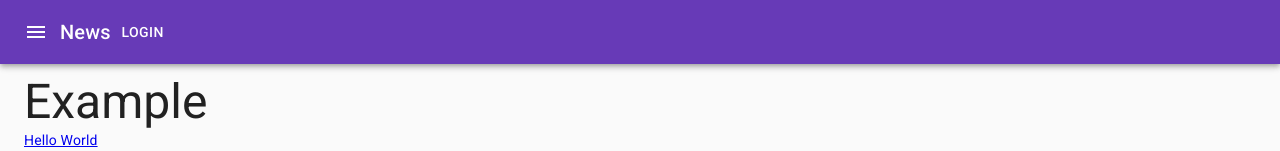
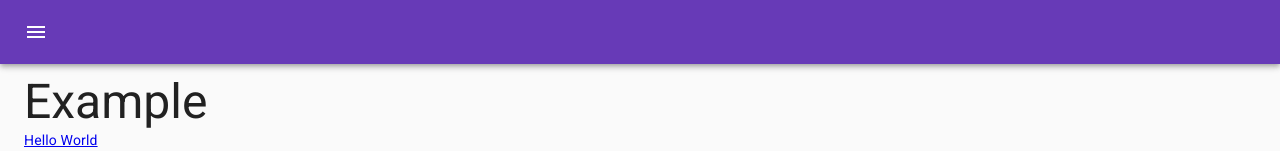
Before and after one commit to jey3dayo/nextjs-hands-on-2021, a Next.js app: page / in a window 1280 px wide. Shown: the top 151 px of the page. Built offline with nearby package versions, Linux system fonts and the light colour scheme.

Commit message:
CustomAppBar実装

```diff
--- /dev/null
+++ b/components/uiParts/CustomAppBar.js
@@ -0,0 +1,25 @@
+import getConfig from 'next/config';
+import AppBar from '@material-ui/core/AppBar';
+import Toolbar from '@material-ui/core/Toolbar';
+import Typography from '@material-ui/core/Typography';
+import Button from '@material-ui/core/Button';
+import IconButton from '@material-ui/core/IconButton';
+import MenuIcon from '@material-ui/icons/Menu';
+
+const { publicRuntimeConfig } = getConfig();
+const { APP_NAME } = publicRuntimeConfig;
+
+const CustomAppBar = () => (
+    <AppBar position="static">
+      <Toolbar>
+        <IconButton size="medium" edge="start" color="inherit" aria-label="menu" sx={{ mr: 2 }}>
+          <MenuIcon />
+        </IconButton>
+        <Typography variant="h6" component="div" sx={{ flexGrow: 1 }}>
+          {APP_NAME}
+        </Typography>
+      </Toolbar>
+    </AppBar>
+);
+
+export default CustomAppBar;
--- a/pages/index.js
+++ b/pages/index.js
@@ -1,26 +1,12 @@
-import AppBar from '@material-ui/core/AppBar';
 import Box from '@material-ui/core/Box';
-import Toolbar from '@material-ui/core/Toolbar';
 import Typography from '@material-ui/core/Typography';
-import Button from '@material-ui/core/Button';
-import IconButton from '@material-ui/core/IconButton';
-import MenuIcon from '@material-ui/icons/Menu';
 import Container from '@material-ui/core/container';
+import CustomAppBar from '/components/uiParts/CustomAppBar';
 import ExampleLinks from '/components/uiParts/ExampleLinks';
 
 const Index = () => (
   <Box sx={{ flexGrow: 1 }}>
-    <AppBar position="static">
-      <Toolbar>
-        <IconButton size="large" edge="start" color="inherit" aria-label="menu" sx={{ mr: 2 }}>
-          <MenuIcon />
-        </IconButton>
-        <Typography variant="h6" component="div" sx={{ flexGrow: 1 }}>
-          News
-        </Typography>
-        <Button color="inherit">Login</Button>
-      </Toolbar>
-    </AppBar>
+    <CustomAppBar />
     <Container style={{ marginTop: '10px' }}>
       <Typography variant="h3">
         Example
```
Also changed, not shown: pages/example4.js (+10 -2 lines).
